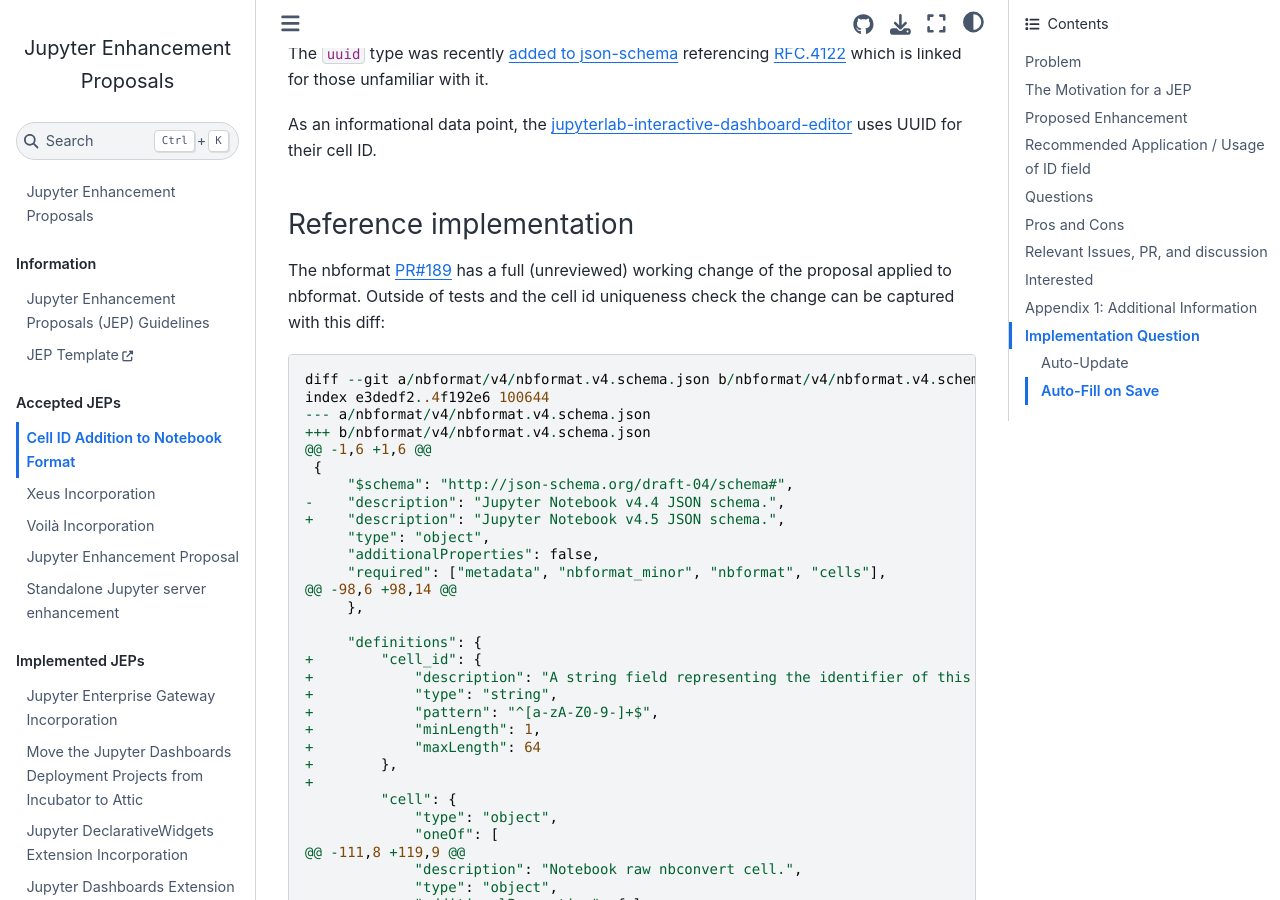
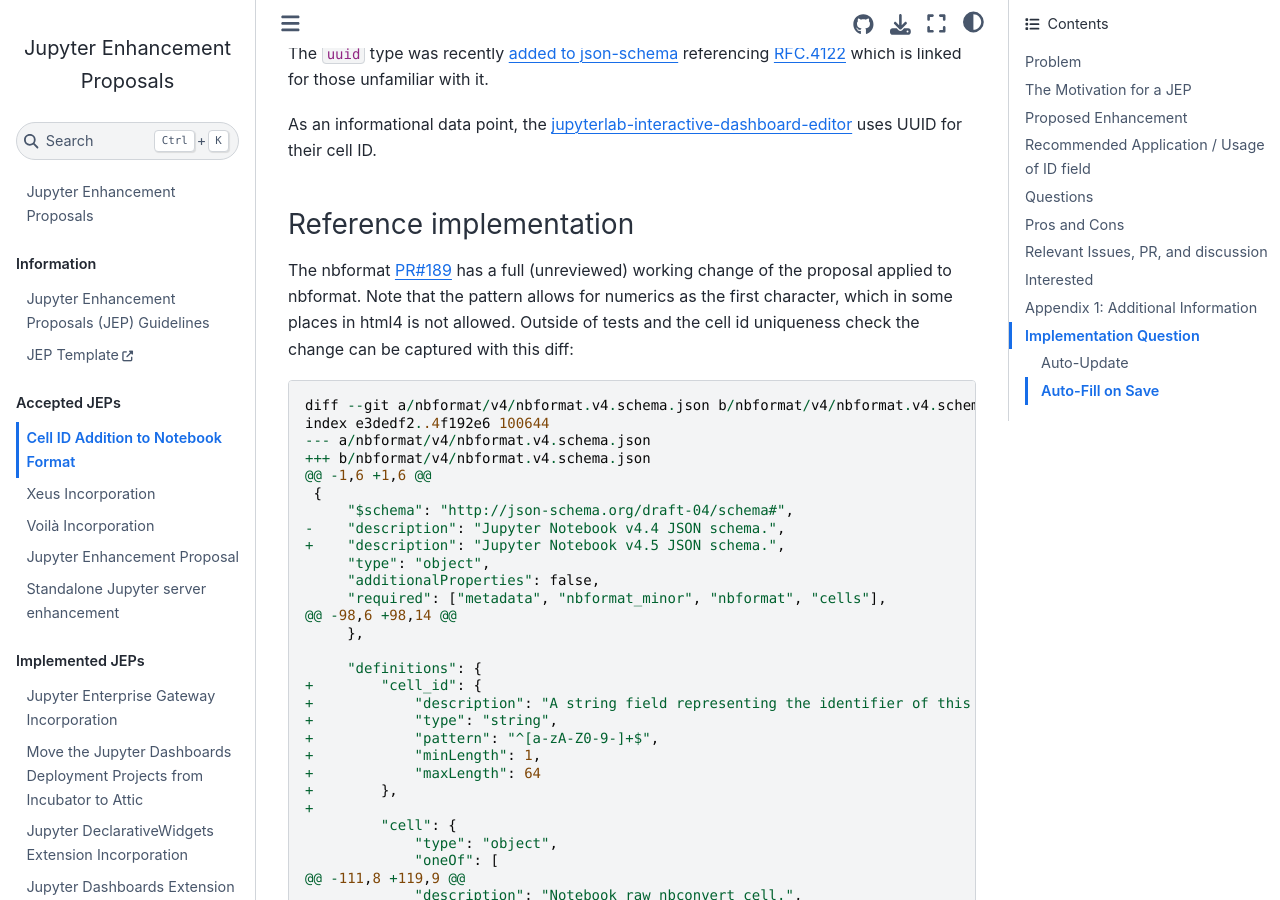
Before and after one commit to jupyter/enhancement-proposals, a Jupyter Book: the page built from 62-cell-id/cell-id.md, in a window 1280 px wide and 900 px high, scrolled down 3531 px. Built offline with Jupyter Book 1.0.4 settings and Sphinx 7.4.7 and the Sphinx Book theme 1.1.4, drawn with Linux system fonts in a browser that asks for light colours; some of the changed text lies outside the part shown.

Commit message:
Updated answer about cross-notebook copying

````diff
--- a/62-cell-id/cell-id.md
+++ b/62-cell-id/cell-id.md
@@ -95,7 +95,7 @@
 
 ### Reference implementation
 
-The nbformat [PR#189](https://github.com/jupyter/nbformat/pull/189) has a full (unreviewed) working change of the proposal applied to nbformat. Outside of tests and the cell id uniqueness check the change can be captured with this diff:
+The nbformat [PR#189](https://github.com/jupyter/nbformat/pull/189) has a full (unreviewed) working change of the proposal applied to nbformat. Note that the pattern allows for numerics as the first character, which in some places in html4 is not allowed. Outside of tests and the cell id uniqueness check the change can be captured with this diff:
 
 ```
 diff --git a/nbformat/v4/nbformat.v4.schema.json b/nbformat/v4/nbformat.v4.schema.json
@@ -262,7 +262,7 @@
 7. So if nbformat >= 4.5 loads in a pre 4.5 notebook, then a cell ID would be generated and added to each cell?
    - Yes.
 8. If a cell is cut out of a notebook and pasted into another, should the cell ID be retained?
-   - No. Much like copying contents out of one document into another -- you have a new cell with equivalent contents and a new id.
+   - This will depend on the application for now, as this JEP only focuses on Cell ID within an individual notebook. Different applications might handle pasting cells across notebooks differently.
 9. What are the details when splitting cells?
    - One cell (preferably the one with the top half of the code) keeps the id, the other gets a new id. This could be adjusted if folks want a different behavior without being a huge problem so long as we're consistent.
 
````
